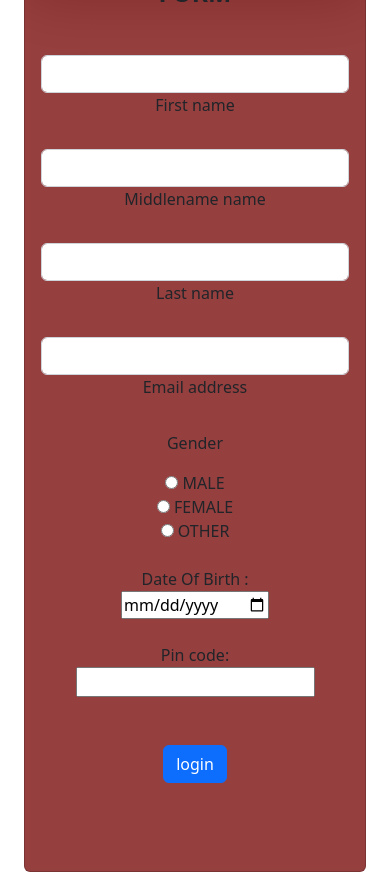
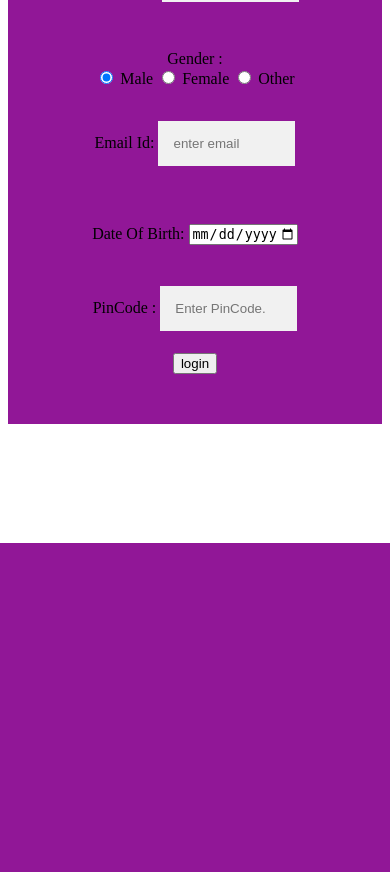
Before and after one commit to amanjhaaa/mvc-ncd, a Flask app: page /templates/registration.html in a window 390 px wide. Shown: the part 301-1173 px from the top of the page. After the commit the page ends 844 px from the top, so only its background shows below. Run offline with Flask 2, Linux system fonts and the light colour scheme; some libraries are stand-ins or nearby versions.

Commit message:
error handling

```diff
--- a/app/templates/index.html
+++ b/app/templates/index.html
@@ -37,7 +37,7 @@
                 <button class="cn"><a href="https://www.karkinos.in/">JOIN US</a></button>
 
                 <div class="form">
-                    <p>ENTER  THE PATIENT ID IN BELOW SEARCH BUTTON</p></br>
+                    <p>ENTER  THE PATIENT ID /FIRSTNAME OR LASTNAME IN BELOW SEARCH BUTTON</p></br>
                     <h2><a href="/templates/search.html"> <button class="btn">Search</button></a></h2>
                     <br></br>
                     <br></br>
--- a/app/templates/registration.html
+++ b/app/templates/registration.html
@@ -1,144 +1,83 @@
-<!-- <!DOCTYPE html>
 <html>
   <head>
-<meta charset="UTF-8">
+    <center>
+  <meta http-equiv="Content-Type" content="text/html; charset=UTF-8">
   <title>Insert title here</title>
+  <!-- <script>
+    document.getElementById('birthday').max = new Date(new Date().getTime() - new Date().getTimezoneOffset() * 60000).toISOString().split("T")[0];
+  </script> -->
+  <style>
+    body
+    .container {
+        padding: 50px;
+      background-color: #911797;
+    }
+
+    input[type=text], input[type=password], textarea {
+      width: 50%;
+      padding: 15px;
+      margin: 5px 0 22px 0;
+      display: inline-block;
+      border: none;
+      background: #f1f1f1;
+    }
+    input[type=text]:focus, input[type=password]:focus {
+
+      outline: none;
+    }
+     div {
+                padding: 10px 0;
+             }
+    hr {
+      border: 1px solid #f1f1f1;
+      margin-bottom: 25px;
+    }
+    .registerbtn {
+      background-color: #911797;
+      color: white;
+      padding: 16px 20px;
+      margin: 8px 0;
+      border: none;
+      cursor: pointer;
+      width: 100%;
+      opacity: 0.9;
+    }
+    .registerbtn:hover {
+      opacity: 1;
+    }
+    </style>
   </head>
   <body>
-<h1>PATIENT REGISTRATION PAGE</h1>
-<form method = "post" action = "/res">
-<label> Firstname </label> <br>
-<input type="text" name="firstname" size="15"/> <br> <br>
-<label> Middlename: </label><br>
-<input type="text" name="middlename" size="15"/> <br> <br>
-<label> Lastname: </label><br>
-<input type="text" name="lastname" size="15"/> <br> <br>
-
-
-<br>
-
+  <form action="/registration" method="POST">
+    <div class="container">
+    <center>  <h1> Registration Form</h1> </center>
+    <hr>
+    <label> Firstname </label>
+  <input type="text" name="fname" required placeholder= "Firstname"pattern="^[a-zA-Z\s]{1,50}$" title="First Name should only be character and with length less than 50"class="form-control" />   </br>
+  <p style="color:rgb(25, 219, 64)">{{ error_firstname }}</p>
+  <label> Lastname: </label>
+  <input type="text" name="lname" required placeholder="Lastname" pattern="^[a-zA-Z\s]{1,50}$" title="last Name should only be character and with length less than 50 "class="form-control" />    </br>
+  <p style="color:rgb(25, 219, 64)">{{ error_lastname }}</p>
+  <div>
   <label>
   Gender :
   </label><br>
-<input type="radio" name="gender"/> Male <br>
-<input type="radio" name="gender"/> Female <br>
-<input type="radio" name="gender"/> Other
-<br>
-<br>
+  <input type="radio" required value="Male" name="gender" checked > Male
+  <input type="radio" required value="Female" name="gender"> Female
+  <input type="radio" required value="Other" name="gender"> Other
 
+  </div>   </br>
+  <label >Email Id:</label>
+  <input type="text" id="email" name="email" required  placeholder="enter email"  pattern="[a-z0-9._%+-]+@[a-z0-9.-]+\.[a-z]{2,4}$" title="Extension should br @gmail.com" ><br><br> </br>
+  <label >Date Of Birth:</label>
+  <input type="date" id="birthday" required  min="1900-01-01" max="3000-01-01" onfocus="this.max=new Date().toISOString().split('T')[0]" name="birthday"><br><br> </br>
+  <label>
+  PinCode :
+  </label>
+  <input type="text" name="pincode" required placeholder="Enter PinCode."  pattern="[0-9]{6}" title="6 digit pin code note: only numbers are allowed ">    </br>
 
-<label for="birthday">Birthday:</label><br>
- <input type="date" id="birthday" name="birthday">
- <br>
- <br>
-
- <label>pincode </label><br>
- <input type="number" id="pincode" name="pincode" />
- <br>
- <br>
-    <button type="submit" class="btn btn-primary">Submit</button>-->
-    <!-- <input type = "submit" value = "submit">
-    <button type="reset" value="reset">Clear</button> -->
-<!-- </form> -->
-<!-- <a href = "/login">login</a><br>   -->
-<!-- <b hidden>{{x}}</b> -->
-<!-- </body> -->
-<!-- </html> -->
-<html>
-<head>
-    <meta charset="utf-8">
-    <meta name="viewport" content="width=device-width, initial-scale=1">
-    <title>login page</title>
-    <link href="https://cdn.jsdelivr.net/npm/bootstrap@5.2.2/dist/css/bootstrap.min.css" rel="stylesheet"
-      integrity="sha384-Zenh87qX5JnK2Jl0vWa8Ck2rdkQ2Bzep5IDxbcnCeuOxjzrPF/et3URy9Bv1WTRi" crossorigin="anonymous">
-  </head>
-
-  <body>
-    <!-- Section: Design Block -->
-    <section class="text-center">
-      <!-- Background image -->
-      <div class="p-5 bg-image" style="
-          background-image: url('https://mdbootstrap.com/img/new/textures/full/171.jpg');
-          height: 300px;
-          "></div>
-      <!-- Background image -->
-
-      <div class="card mx-4 mx-md-5 shadow-5-strong" style="
-          margin-top: -100px;
-          background: hsla(0, 78%, 27%, 0.8);
-          backdrop-filter: blur(30px);
-          ">
-        <div class="card-body py-5 px-md-5">
-
-          <div class="row d-flex justify-content-center">
-            <div class="col-lg-8">
-              <h2 class="fw-bold mb-5">PATIENT REGISTRATION FORM</h2>
-
-              <form action="/registration" method="post">
-                <!-- 2 column grid layout with text inputs for the first and last names -->
-                <div class="row">
-                  <div class="col-md-6 mb-4">
-                    <div class="form-outline">
-                      <input type="text" id="fname" name="fname" class="form-control" />
-                      <label class="form-label" for="fname">First name</label>
-                    </div>
-                  </div>
-                  <div class="col-md-6 mb-4">
-                    <div class="form-outline">
-                      <input type="text" id="mname" name="mname" class="form-control" />
-                      <label class="form-label" for="mname">Middlename name</label>
-                    </div>
-                  </div>
-                  <div class="col-md-6 mb-4">
-                    <div class="form-outline">
-                      <input type="text" id="lname"  name="lname" class="form-control" />
-                      <label class="form-label" for="lname" >Last name</label>
-                    </div>
-                  </div>
-                </div>
-
-                <!-- Email input -->
-                <div class="form-outline mb-4">
-                  <input type="email" id="email" name="email" class="form-control" />
-                  <label class="form-label" for="email">Email address</label>
-                </div>
-
-                <div class="form-outline mb-4">
-                  <p>Gender</p>
-                    <input type="radio" id="male" name="gender" value="MALE">
-                    <label for="pmale">MALE</label><br>
-                    <input type="radio" id="female" name="gender" value="FEMALE">
-                    <label for="pfemale">FEMALE</label>
-                    <br>
-                    <input type="radio" id="other" name="gender" value="FEMALE">
-                    <label for="pfemale">  OTHER</label>
-                  <br>
-
-                </div>
-
-              <div class="form-outline mb-4">
-
-                <label for="birthday">Date Of Birth :</label> <br>
-                <input type="date" id="birthday" name="birthday">
-
-              </div>
-
-              <div class="form-outline mb-4">
-
-                <label for="pincode">Pin code:</label>
-    <input type="text" id="pincode" name="pincode"
-    pattern="[0-9]{6}" title="6 digit pin code note: only numbers are allowed "><br><br>
-              </div>
   <button type="submit" class="btn btn-primary btn-block mb-4">login </button>
-
   </form>
-            <!-- <a href = "/registration">LOGIN</a><br> -->
-            </div>
-          </div>
-        </div>
-      </div>
-
-    </section>
-    <!-- Section: Design Block -->
+</center>
   </body>
   </html>
--- a/run.py
+++ b/run.py
@@ -3,4 +3,5 @@ from app import app
 
 
 if __name__ == "__main__":
-    app.run(debug=True, port=8880)
+    # SECRET_KEY = 'a4ccc90b78fa42f188f0154521289373'
+    app.run(debug=False)
```
Also changed, not shown: app/models.py (+21 -10 lines), app/templates/404.html (added, +17 -0 lines), app/templates/500.html (added, +23 -0 lines), app/templates/ncd1.html (+6 -6 lines), app/templates/search.html (+22 -23 lines), app/templates/test.html (added, +36 -0 lines), app/views.py (+18 -2 lines), app/static/404-error-page-not-found.jpg (added), app/static/500.jpg (added). Lines whose indentation alone changed are shown as unchanged.
